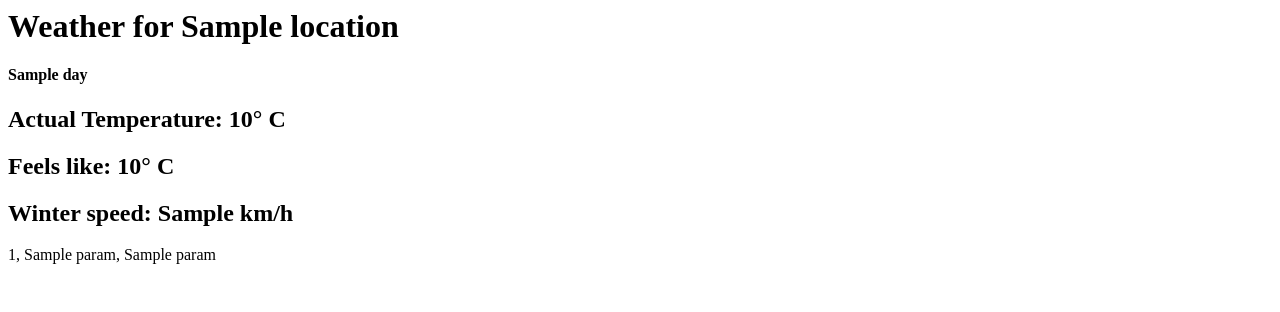
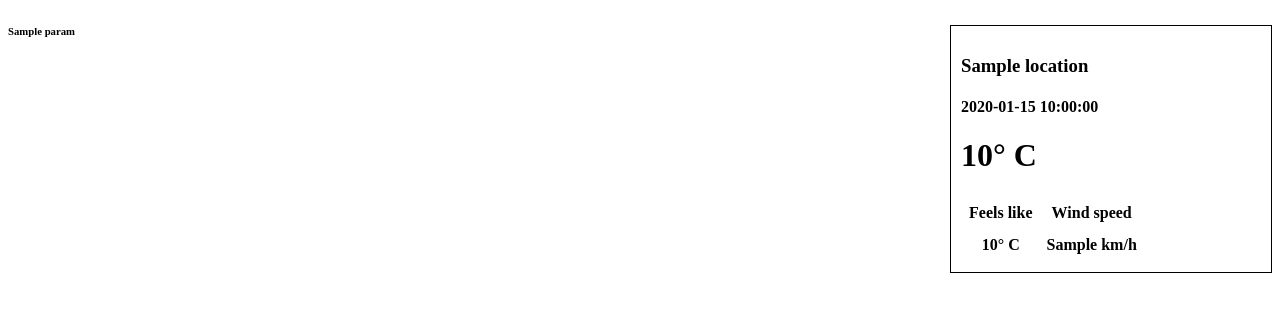
Before and after one commit to agata-bielas/Weather-app, a Python web app: template templates/home.html in a window 1280 px wide. Shown: the top 312 px of the page. Run offline with Jinja, Linux system fonts and the light colour scheme; the template is opened without the code that fills it: most values are stand-ins (such as "Sample title", 1, 10 or a date in 2020); lists and menus that the app fills with data are empty.

Commit message:
Dynamically update weadther conditions on web pages using Turbo-Flask

```diff
--- a/db.py
+++ b/db.py
@@ -19,3 +19,4 @@ def create_table():
                     'data INT)'
 
     cursor.execute(statement_sql)
+    db.close()
--- /dev/null
+++ b/templates/base.html
@@ -0,0 +1,26 @@
+<!DOCTYPE html>
+<html lang="en">
+<head>
+    <meta charset="UTF-8">
+    <title>Weather app</title>
+    <style>
+        .load-data {
+            float: right;
+            width: 300px;
+            border: 1px solid black;
+            margin-left: 10px;
+            margin-bottom: 10px;
+            padding: 10px;
+        }
+        .load-data th, .load td {
+            padding: 6px;
+            text-align: center;
+        }
+    </style>
+    {{ turbo() }}
+</head>
+<body>
+    {% include "load-weather-conditions.html" %}
+    {% block content %}{% endblock %}
+</body>
+</html>
--- a/templates/home.html
+++ b/templates/home.html
@@ -1,17 +1,7 @@
-<html>
-<head>
-    <title>Weather for K2</title>
-</head>
-<body>
-<h1>Weather for {{ location }}</h1>
-<h4>{{ day }}</h4>
-<h2>Actual Temperature: {{ temp }}° C</h2>
-<h2>Feels like: {{temp_feels}}° C</h2>
-<h2>Winter speed: {{ wind_speed }} km/h</h2>
+{% extends 'base.html' %}
 
-{% for param in baza %}
-    <p>{{ param[0] }}, {{ param[1] }}, {{ param[2] }}</p>
-{% endfor %}
-
-</body>
-</html>
+{% block content %}
+    {% for param in baza %}
+        <h6>{{ param }}</h6>
+    {% endfor %}
+{% endblock %}
--- /dev/null
+++ b/templates/load-weather-conditions.html
@@ -0,0 +1,9 @@
+<div id="load-data" class="load-data">
+    <h3>{{ location }}</h3>
+    <h4>{{ date }}</h4>
+    <h1>{{ temp }}° C</h1>
+    <table>
+        <tr><th>Feels like</th><th>Wind speed</th></tr>
+        <tr><th>{{ temp_feels }}° C</th><th>{{ wind_speed }} km/h</th></tr>
+    </table>
+</div>
```
Also changed, not shown: app.py (+42 -12 lines).
